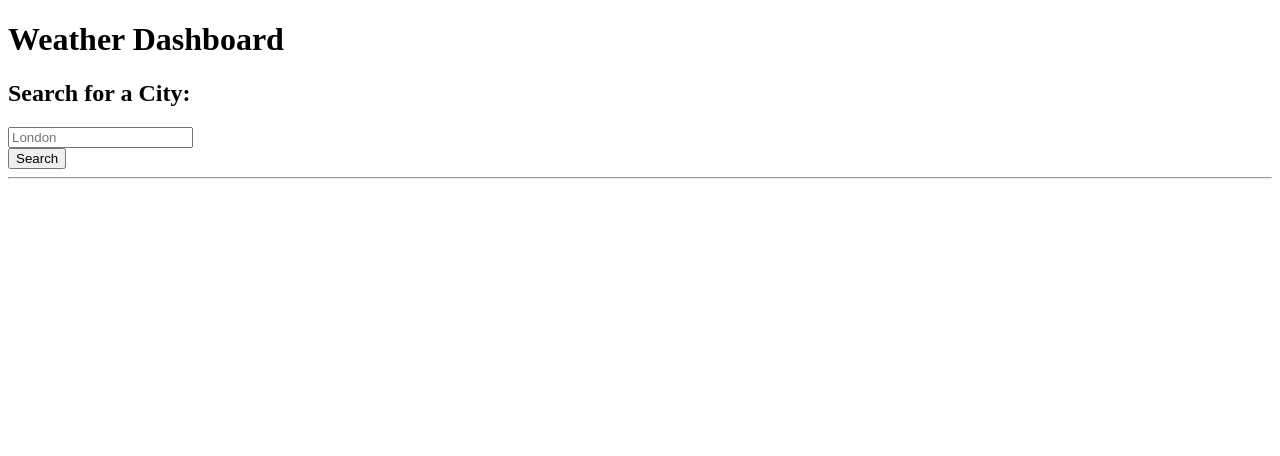
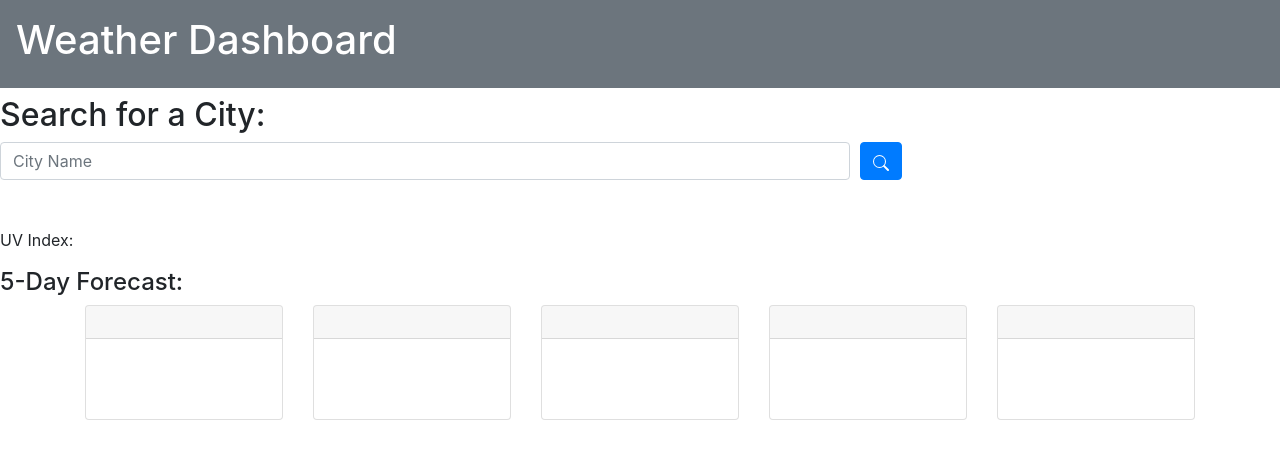
Before and after one commit to Lianna87/LiannaTF-Weather-Dashboard, a plain HTML site: page index.html in a window 1280 px wide. Drawn offline with nearby package versions, Linux system fonts and the light colour scheme.

Commit message:
created stylesheet and script.js file and added api

```diff
--- a/index.html
+++ b/index.html
@@ -1,55 +1,141 @@
 <!DOCTYPE html>
-<html lang="en-gb">
+<html lang="en">
 
 <head>
-  <meta charset="UTF-8" />
-  <meta name="viewport" content="width=device-width, initial-scale=1.0" />
-  <meta http-equiv="X-UA-Compatible" content="ie=edge" />
-  <link rel="stylesheet" href="styles/reset.css" />
+    <meta charset="UTF-8">
+    <meta name="viewport" content="width=device-width, initial-scale=1.0">
+    <link rel="stylesheet" href="https://stackpath.bootstrapcdn.com/bootstrap/4.3.1/css/bootstrap.min.css" />
+    <link rel="stylesheet" href="./assets/css/style.css" />
     <title>Weather Dashboard</title>
 </head>
 
 <body>
-  <header class="container-fluid text-center text-white bg-dark p-2 weather-header">
+    <header class="p-3 mb-2 bg-secondary text-white header">
         <h1>Weather Dashboard</h1>
     </header>
 
-  <!-- max-width for ultra wide resolutions -->
-  <div class="container-fluid" style="max-width: 1400px">
+    <main>
+        <section class="search-panel">
+            <div class="search-box">
+                <h2>Search for a City:</h2>
+                <form>
+                    <div class="form-row align-items-center">
+                        <div class="col-8 search-field">
+                            <label class="sr-only" for="cityName">City</label>
+                            <input type="text" class="form-control" id="cityName" placeholder="City Name">
+                        </div>
+                        <div class="col-3 search-button-panel">
+                            <button type="submit" class="btn btn-primary" id="search-button"><svg width="1em"
+                                    height="1em" viewBox="0 0 16 16" class="bi bi-search" fill="currentColor"
+                                    xmlns="http://www.w3.org/2000/svg">
+                                    <path fill-rule="evenodd"
+                                        d="M10.442 10.442a1 1 0 0 1 1.415 0l3.85 3.85a1 1 0 0 1-1.414 1.415l-3.85-3.85a1 1 0 0 1 0-1.415z" />
+                                    <path fill-rule="evenodd"
+                                        d="M6.5 12a5.5 5.5 0 1 0 0-11 5.5 5.5 0 0 0 0 11zM13 6.5a6.5 6.5 0 1 1-13 0 6.5 6.5 0 0 1 13 0z" />
+                                </svg>
+                            </button>
+                        </div>
+                    </div>
+                    <div class="city-list-box">
+                        <ul class="list-group" id="city-list"></ul>
+                    </div>
+                </form>
+            </div>
+        </section>
+
+        <section class="results-panel">
+            <div class="current-conditions-panel">
+                <div class="name-block">
+                    <h3 id="city-name"></h3>
+                    <img src="" alt="" id="currentIcon">
+                </div>
+                <div>
+                    <p class="current-info" id="temperature"></p>
+                </div>
+                <div>
+                    <p class="current-info" id="humidity"></p>
+                </div>
+                <div>
+                    <p class="current-info" id="wind-speed"></p>
+                </div>
+                <div class="uv-index-block">
+                    <p>UV Index: </p>
+                    <p class="rounded current-info" id="uv-index"></p>
+                </div>
+            </div>
+            <div class="forecast-panel">
+                <h4>5-Day Forecast:</h4>
+                <div class="container">
                     <div class="row">
-      <aside class="col-lg-3 pb-3">
-        <h2 id="form-heading" class="mt-1 h3 form-label">
-          Search for a City:
-        </h2>
-        <form id="search-form" class="form">
-          <div class="form-inline form-group">
-            <div class="input-group">
-              <input class="form-input weather-search" type="text" id="search-input" placeholder="London"
-                aria-labelledby="form-heading" aria-controls="today forecast" />
-              <div class="input-group-append">
-                <button type="submit" class="btn search-button" id="search-button" aria-label="submit search">
-                  Search
-                </button>
-                <hr class="hr weather-hr" />
+                        <div class="col">
+                            <div class="card">
+                                <div class="card-header">
+                                    <h5 id="day-0"></h5>
+                                </div>
+                                <div class="card-body">
+                                    <img src="" alt="" id="img-0">
+                                    <p class="card-text" id="temp-0"></p>
+                                    <p class="card-text" id="hum-0"></p>
                                 </div>
                             </div>
                         </div>
-        </form>
-        <div class="list-group" id="history"></div>
-      </aside>
-
-      <div class="col-lg-9 pb-3">
-        <section id="today" class="mt-3" role="region" aria-live="polite"></section>
-        <section id="forecast" class="row mt-3" role="region" aria-live="polite"></section>
+                        <div class="col">
+                            <div class="card">
+                                <div class="card-header">
+                                    <h5 id="day-1"></h5>
+                                </div>
+                                <div class="card-body">
+                                    <img src="" alt="" id="img-1">
+                                    <p class="card-text" id="temp-1"></p>
+                                    <p class="card-text" id="hum-1"></p>
                                 </div>
                             </div>
                         </div>
+                        <div class="col">
+                            <div class="card">
+                                <div class="card-header">
+                                    <h5 id="day-2"></h5>
+                                </div>
+                                <div class="card-body">
+                                    <img src="" alt="" id="img-2">
+                                    <p class="card-text" id="temp-2"></p>
+                                    <p class="card-text" id="hum-2"></p>
+                                </div>
+                            </div>
+                        </div>
+                        <div class="col">
+                            <div class="card">
+                                <div class="card-header">
+                                    <h5 id="day-3"></h5>
+                                </div>
+                                <div class="card-body">
+                                    <img src="" alt="" id="img-3">
+                                    <p class="card-text" id="temp-3"></p>
+                                    <p class="card-text" id="hum-3"></p>
+                                </div>
+                            </div>
+                        </div>
+                        <div class="col">
+                            <div class="card">
+                                <div class="card-header">
+                                    <h5 id="day-4"></h5>
+                                </div>
+                                <div class="card-body">
+                                    <img src="" alt="" id="img-4">
+                                    <p class="card-text" id="temp-4"></p>
+                                    <p class="card-text" id="hum-4"></p>
+                                </div>
+                            </div>
+                        </div>
+                    </div>
+                </div>
+            </div>
+        </section>
+    </main>
 
-  <!-- Day.js -->
-  <script src="https://cdn.jsdelivr.net/npm/dayjs@1/dayjs.min.js"></script>
-  <!-- jQuery -->
-  <script src="https://cdnjs.cloudflare.com/ajax/libs/jquery/3.2.1/jquery.min.js"></script>
-  <script src="script.js"></script>
+    <script src="https://code.jquery.com/jquery-3.4.1.min.js"></script>
+    <script src="https://cdnjs.cloudflare.com/ajax/libs/moment.js/2.24.0/moment.min.js"></script>
+    <script src="./assets/js/script.js"></script>
 </body>
 
 </html>
```
Also changed, not shown: assets/css/style.css (added), assets/js/script.js (added). Lines whose indentation alone changed are shown as unchanged.
